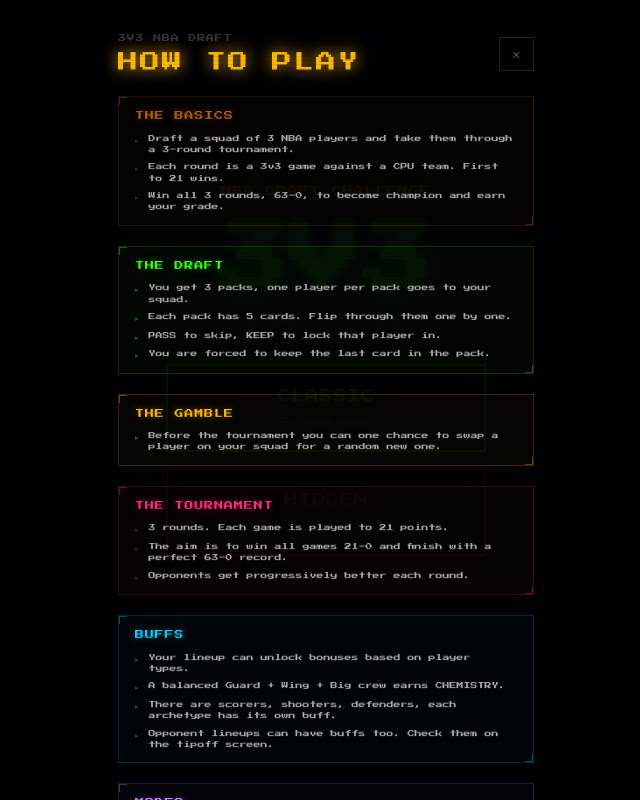
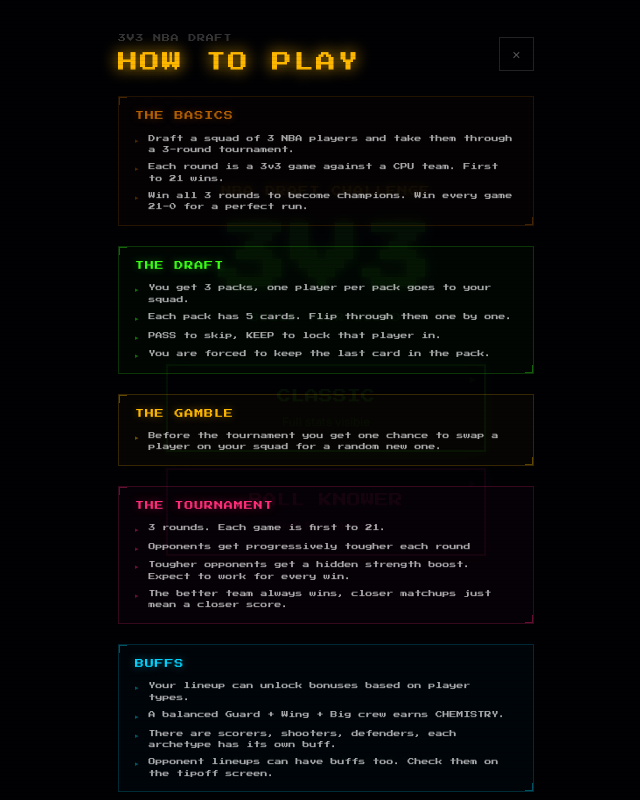
Before and after one commit to Costinbc/nba-3v3-game, a Next.js app: page / in a window 1280 px wide. Shown: the whole page, without its empty margins (314-954 px from the left). Built offline with nearby package versions, Linux system fonts and the light colour scheme.

Commit message:
help page improvements.

```diff
--- a/app/game/page.tsx
+++ b/app/game/page.tsx
@@ -283,7 +283,7 @@
         )}
 
         <div className="font-pixel text-[8px] text-[#ffffff22] tracking-widest">
-          {state.mode.toUpperCase()}
+          {state.mode === "hidden" ? "BALL KNOWER" : "CLASSIC"}
         </div>
       </header>
 
--- a/app/page.tsx
+++ b/app/page.tsx
@@ -48,7 +48,7 @@
           style={{ boxShadow: "0 0 12px #FF2D7840, inset 0 0 12px #FF2D7808" }}
         >
           <div className="font-pixel text-sm text-[#FF2D78] mb-2 transition-all">
-            HIDDEN
+            BALL KNOWER
           </div>
           <div className="text-xs text-[#FF2D7888]">Draft from memory</div>
           <div className="absolute top-1.5 right-2 font-pixel text-[8px] text-[#FF2D7855]">▶</div>
--- a/components/HowToPlay.tsx
+++ b/components/HowToPlay.tsx
@@ -9,10 +9,10 @@
     color: "#b46002",
     title: "THE BASICS",
     steps: [
-        "Draft a squad of 3 NBA players and take them through a 3-round tournament.",
-        "Each round is a 3v3 game against a CPU team. First to 21 wins.",
-        "Win all 3 rounds, 63-0, to become champion and earn your grade.",
-        ],
+      "Draft a squad of 3 NBA players and take them through a 3-round tournament.",
+      "Each round is a 3v3 game against a CPU team. First to 21 wins.",
+      "Win all 3 rounds to become champions. Win every game 21-0 for a perfect run.",
+    ],
   },
   {
     color: "#39FF14",
@@ -28,16 +28,17 @@
     color: "#FFB800",
     title: "THE GAMBLE",
     steps: [
-      "Before the tournament you can one chance to swap a player on your squad for a random new one.",
+      "Before the tournament you get one chance to swap a player on your squad for a random new one.",
     ],
   },
   {
     color: "#FF2D78",
     title: "THE TOURNAMENT",
     steps: [
-      "3 rounds. Each game is played to 21 points.",
-      "The aim is to win all games 21-0 and finish with a perfect 63-0 record.",
-      "Opponents get progressively better each round.",
+      "3 rounds. Each game is first to 21.",
+      "Opponents get progressively tougher each round",
+      "Tougher opponents get a hidden strength boost. Expect to work for every win.",
+      "The better team always wins, closer matchups just mean a closer score.",
     ],
   },
   {
@@ -51,11 +52,21 @@
     ],
   },
   {
+    color: "#FF9944",
+    title: "OVR ISN'T EVERYTHING",
+    steps: [
+      "OVR gives a rough idea of quality but matches run on offense and defense ratings.",
+      "Offense counts slightly more than defense.",
+      "A player with high OVR but weak defense can drag your team down.",
+      "Buffs matter. A balanced lineup can beat a higher rated one.",
+    ],
+  },
+  {
     color: "#BF7FFF",
     title: "MODES",
     steps: [
-      "CLASSIC: full stats visible while drafting. Play with info.",
-      "HIDDEN mode: stats are hidden. Draft from memory alone.",
+      "CLASSIC: full stats visible while drafting.",
+      "BALL KNOWER: stats are hidden. Draft from memory alone.",
     ],
   },
   {
@@ -63,9 +74,8 @@
     title: "YOUR GRADES",
     steps: [
       "SQUAD: based on the average OVR of your 3 players.",
-      "COMP: based on how tough your opponents were and if you beat them.",
-      "Go 3-0 against Elite teams for the best competition score.",
-      "Shut out every opponent (21-0 each round) for a perfect run.",
+      "OPPONENTS: based on the average OVR of every team you faced.",
+      "Both use the same scale. Compare them to see how you measured up.",
     ],
   },
 ];
```
